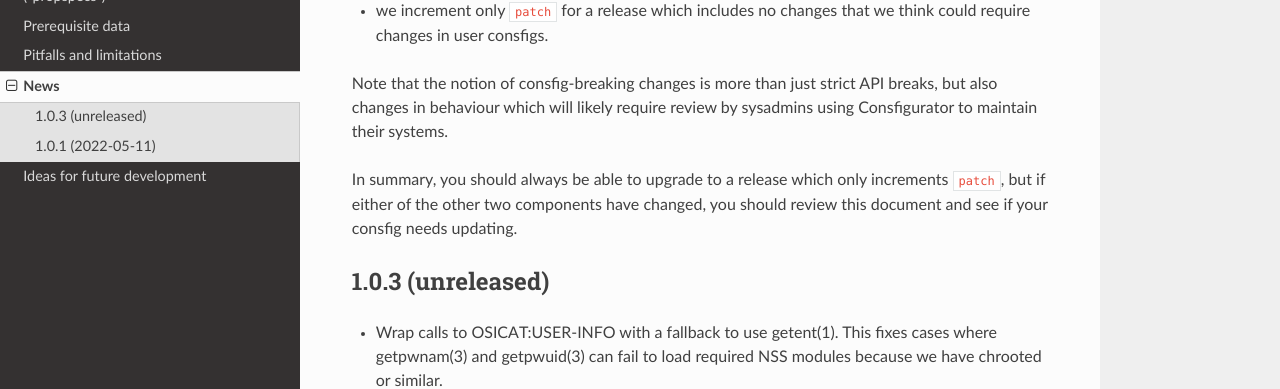
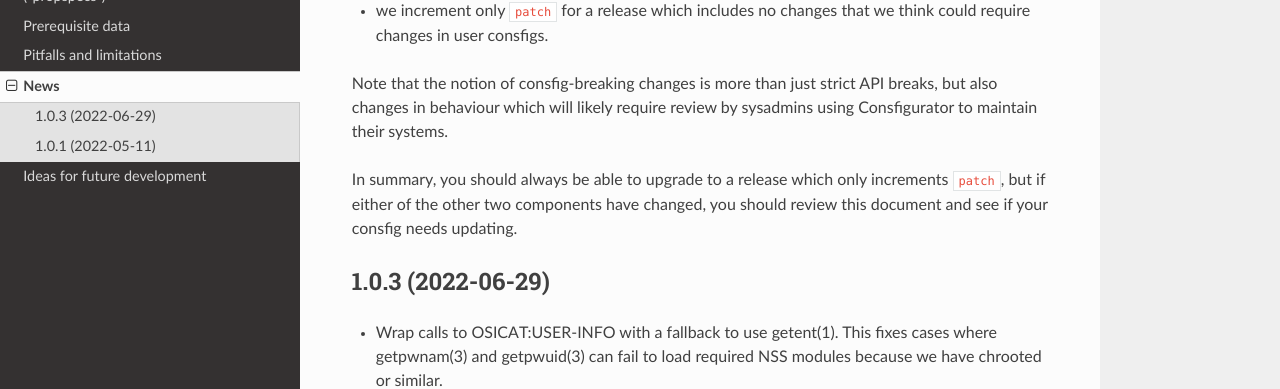
Before and after one commit to spwhitton/consfigurator, a Sphinx documentation site: the page built from doc/news.rst, in a window 1280 px wide and 1356 px high. Shown: the part 381-770 px from the top of the window. Built offline with Sphinx 7.4.7 and the Read the Docs theme 2.0.0, drawn with Linux system fonts in a browser that asks for light colours.

```diff
--- a/doc/conf.py
+++ b/doc/conf.py
@@ -22,7 +22,7 @@ copyright = '2020-2022, Sean Whitton'
 author = 'Sean Whitton'
 
 # The full version, including alpha/beta/rc tags
-release = '1.0.2'
+release = '1.0.3'
 
 
 # -- General configuration ---------------------------------------------------
--- a/doc/news.rst
+++ b/doc/news.rst
@@ -23,7 +23,7 @@ In summary, you should always be able to upgrade to a release which only
 increments ``patch``, but if either of the other two components have changed,
 you should review this document and see if your consfig needs updating.
 
-1.0.3 (unreleased)
+1.0.3 (2022-06-29)
 ------------------
 
 - Wrap calls to OSICAT:USER-INFO with a fallback to use getent(1).  This fixes
```
Also changed, not shown: 3 other files.
